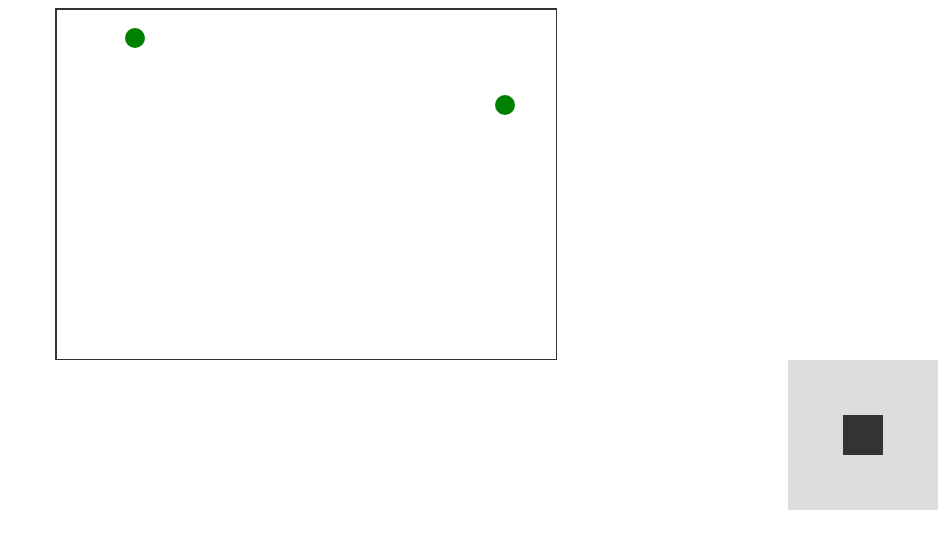
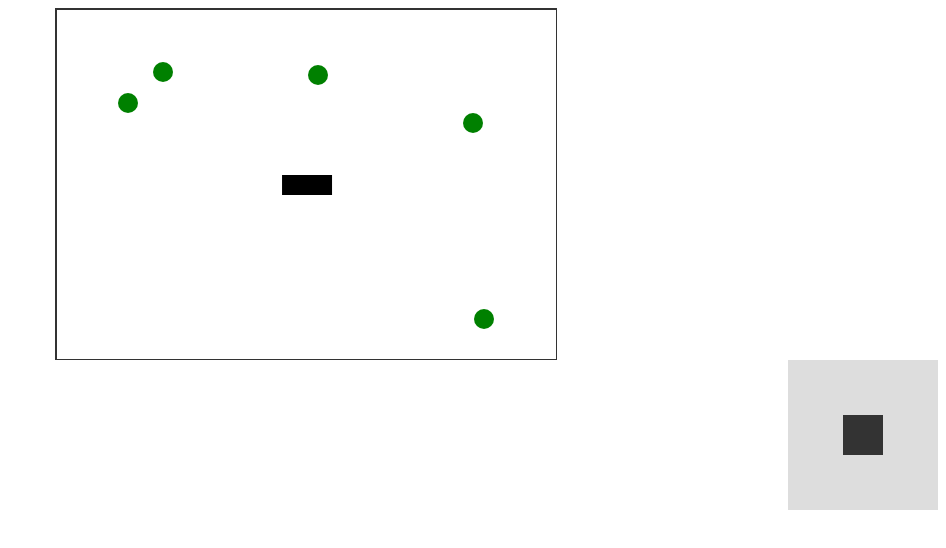
Before and after one commit to Maksym-Marko/SpaceShip, a website: page app/index.html in a window 1280 px wide. Shown: the whole page, without its empty margins (334-1280 px from the left). Drawn offline with Linux system fonts and the light colour scheme.

Commit message:
Creating stars and spaceships

```diff
--- a/app/es5/script.js
+++ b/app/es5/script.js
@@ -2,6 +2,7 @@
 
 // This feature helps to pass each property of an object
 function eachObjProps(obj, callback) {
+
 	var length,
 	    i = 0;
 
@@ -12,6 +13,14 @@ function eachObjProps(obj, callback) {
 	}
 
 	return obj;
+}
+
+// function to create a star with a random position
+function getRandomStr(min, max) {
+
+	var randomNumber = Math.floor(Math.random() * (max - min + 1)) + min;
+
+	return randomNumber;
 }
 'use strict';
 
@@ -234,14 +243,14 @@ var _createClass = function () { function defineProperties(target, props) { for
 function _classCallCheck(instance, Constructor) { if (!(instance instanceof Constructor)) { throw new TypeError("Cannot call a class as a function"); } }
 
 var DrawSpaceElements = function () {
-		function DrawSpaceElements(ctx, pos1, pos2) {
+		function DrawSpaceElements(ctx, posLeft, posTop) {
 				_classCallCheck(this, DrawSpaceElements);
 
 				this.ctx = ctx;
 
-				this.pos1 = pos1;
+				this.posLeft = posLeft;
 
-				this.pos2 = pos2;
+				this.posTop = posTop;
 
 				this.init();
 		}
@@ -252,7 +261,7 @@ var DrawSpaceElements = function () {
 
 						this.ctx.beginPath();
 
-						this.ctx.arc(this.pos1, this.pos2, 10, 0, 2 * Math.PI);
+						this.ctx.arc(this.posLeft, this.posTop, 10, 0, 2 * Math.PI);
 
 						this.ctx.fillStyle = 'green';
 
@@ -264,9 +273,92 @@ var DrawSpaceElements = function () {
 
 						this.createStar();
 				}
+		}], [{
+				key: 'createObjStar',
+				value: function createObjStar(coords, firstStar, objStars, countStars) {
+
+						// add star
+						var star = 'star' + firstStar;
+
+						objStars[star] = {
+								leftSpace: coords.leftSpace,
+								topSpace: coords.topSpace
+						};
+
+						firstStar += 1;
+
+						// delete star
+						var objStarsLength = Object.keys(objStars).length;
+
+						var numberOfDelStar = 'star' + (firstStar - countStars);
+
+						if (objStarsLength >= countStars) {
+
+								delete objStars[numberOfDelStar];
+						}
+
+						return {
+								firstStar: firstStar,
+								objStars: objStars
+						};
+				}
 		}]);
 
 		return DrawSpaceElements;
+}();
+'use strict';
+
+var _createClass = function () { function defineProperties(target, props) { for (var i = 0; i < props.length; i++) { var descriptor = props[i]; descriptor.enumerable = descriptor.enumerable || false; descriptor.configurable = true; if ("value" in descriptor) descriptor.writable = true; Object.defineProperty(target, descriptor.key, descriptor); } } return function (Constructor, protoProps, staticProps) { if (protoProps) defineProperties(Constructor.prototype, protoProps); if (staticProps) defineProperties(Constructor, staticProps); return Constructor; }; }();
+
+function _classCallCheck(instance, Constructor) { if (!(instance instanceof Constructor)) { throw new TypeError("Cannot call a class as a function"); } }
+
+var DrawShip = function () {
+		function DrawShip(ctx, posLeft, posTop, biasLeft, biasTop) {
+				_classCallCheck(this, DrawShip);
+
+				// context
+				this.ctx = ctx;
+
+				// size
+				this.shipWidth = 50;
+				this.shipHeight = 20;
+
+				// positions
+				this.posLeft = posLeft - this.shipWidth / 2;
+				this.posTop = posTop - this.shipHeight / 2;
+
+				// bias
+				this.biasLeft = biasLeft;
+				this.biasTop = biasTop;
+
+				// init
+				this.init();
+		}
+
+		_createClass(DrawShip, [{
+				key: 'createShip',
+				value: function createShip() {
+
+						var posShipLeft = 4 * (0.01 - this.biasLeft);
+						var posShipTop = 4 * (0.01 - this.biasTop);
+
+						this.ctx.beginPath();
+
+						this.ctx.rect(this.posLeft + posShipLeft, this.posTop + posShipTop, this.shipWidth, this.shipHeight);
+
+						this.ctx.fillStyle = 'black';
+
+						this.ctx.fill();
+				}
+		}, {
+				key: 'init',
+				value: function init() {
+
+						this.createShip();
+				}
+		}]);
+
+		return DrawShip;
 }();
 'use strict';
 
@@ -305,13 +397,24 @@ var FinallClass = function () {
 				this.setSizeCanvas(this.widthCanvas, this.heightCanvas);
 		}
 
-		/********************************
-  * declare a variables
-  * save a data
-  */
+		// set size canvas
 
 
 		_createClass(FinallClass, [{
+				key: 'setSizeCanvas',
+				value: function setSizeCanvas(_width, _height) {
+
+						this.canvas.width = _width;
+
+						this.canvas.height = _height;
+				}
+
+				/********************************
+    * declare a variables
+    * save a data
+    */
+
+		}, {
 				key: 'declareVariables',
 				value: function declareVariables() {
 
@@ -321,15 +424,18 @@ var FinallClass = function () {
 						// set context
 						this.ctx = this.canvas.getContext('2d');
 
-						// use to the function getRandomStr()
+						// intensity of star creation
 						this.increment = 0;
-						this.minLeft = 0;
-						this.minTop = 0;
-						this.maxLeft = this.widthCanvas;
-						this.maxTop = this.heightCanvas;
+						this.intensity = 5;
 
 						// star store
 						this.objStars = {};
+
+						// coordinates of star
+						this.coordsStar = {};
+
+						// space between
+						this.spaceBetween = 40;
 
 						// first star
 						this.firstStar = 0;
@@ -337,9 +443,9 @@ var FinallClass = function () {
 						// number of stars
 						this.countStars = 10;
 
-						// position of canvas
-						this.posCanvasLeft = 0;
-						this.posCanvasTop = 0;
+						// position of ship
+						this.posShipLeft = this.widthCanvas / 2;
+						this.posShipTop = this.heightCanvas / 2;
 				}
 
 				/********************************
@@ -354,7 +460,7 @@ var FinallClass = function () {
 				}
 
 				/********************************
-    * create stars
+    * create star obj
     */
 				// record a point in an object
 
@@ -362,79 +468,34 @@ var FinallClass = function () {
 				key: 'setObjStars',
 				value: function setObjStars(posLeft, posTop) {
 
-						// get star coordinates
-						var coords = this.getRandomStr(0.1, posLeft, posTop);
-
-						if (coords !== null) {
-
-								// add star
-								var star = 'star' + this.firstStar;
-
-								this.objStars[star] = {
-										leftSpace: coords.leftSpace,
-										topSpace: coords.topSpace
-								};
-
-								this.firstStar += 1;
-
-								// delete star
-								var objStarsLength = Object.keys(this.objStars).length;
-
-								var numberOfDelStar = 'star' + (this.firstStar - this.countStars);
-
-								if (objStarsLength >= this.countStars) {
-
-										delete this.objStars[numberOfDelStar];
-								}
-						}
-				}
-
-				// function to create a star with a random position
-
-		}, {
-				key: 'getRandomStr',
-				value: function getRandomStr(speed, posLeft, posTop) {
-
-						this.increment = this.increment + speed;
-
-						// parameters for obtaining random numbers
-						this.minLeft = parseInt(this.minLeft - posLeft);
-						this.minTop = parseInt(this.minTop - posTop);
-
-						this.maxLeft = parseInt(this.maxLeft - posLeft);
-						this.maxTop = parseInt(this.maxTop - posTop);
+						// increase count
+						this.increment = this.increment + 0.1;
 
 						// interval
-						if (this.increment >= 10) {
+						if (this.increment >= this.intensity) {
 
-								var leftSpace = Math.floor(Math.random() * (this.maxLeft - this.minLeft + 1)) + this.minLeft;
+								// set coords
+								this.coordsStar.leftSpace = getRandomStr(this.spaceBetween, this.widthCanvas - this.spaceBetween);
+								this.coordsStar.topSpace = getRandomStr(this.spaceBetween, this.heightCanvas - this.spaceBetween);
 
-								var topSpace = Math.floor(Math.random() * (this.maxTop - this.minTop + 1)) + this.minTop;
+								var _createObjStar = DrawSpaceElements.createObjStar(this.coordsStar, this.firstStar, this.objStars, this.countStars);
 
+								// save data
+								this.firstStar = _createObjStar.firstStar;
+								this.objStars = _createObjStar.objStars;
 								this.increment = 0;
-
-								return {
-										leftSpace: leftSpace,
-										topSpace: topSpace
-								};
 						}
-
-						return null;
 				}
 
 				/********************************
     * create ship
     */
 
-				// set size canvas
+		}, {
+				key: 'createShip',
+				value: function createShip(biasLeft, biasTop) {
 
-		}, {
-				key: 'setSizeCanvas',
-				value: function setSizeCanvas(_width, _height) {
-
-						this.canvas.width = _width;
-
-						this.canvas.height = _height;
+						return new DrawShip(this.ctx, this.posShipLeft, this.posShipTop, biasLeft, biasTop);
 				}
 
 				/********************************
@@ -448,17 +509,30 @@ var FinallClass = function () {
 						// this
 						var _this = this;
 
-						this.posCanvasLeft = parseInt(this.posCanvasLeft + _left);
+						// create a star coordinate object
+						this.setObjStars(_left, _top);
 
-						this.posCanvasTop = parseInt(this.posCanvasTop + _top);
-
-						// clear the context
-						this.ctx.clearRect(0, 0, this.canvas.width, this.canvas.height);
-
+						// create stars
 						eachObjProps(this.objStars, function () {
 
-								new DrawSpaceElements(_this.ctx, this.leftSpace + _this.posCanvasLeft, this.topSpace + _this.posCanvasTop);
+								this.leftSpace = this.leftSpace + _left;
+
+								this.topSpace = this.topSpace + _top;
+
+								new DrawSpaceElements(_this.ctx, this.leftSpace, this.topSpace);
 						});
+
+						// create ship
+						this.createShip(_left, _top);
+				}
+
+				// clean the canvas
+
+		}, {
+				key: 'cleanCanvas',
+				value: function cleanCanvas() {
+
+						this.ctx.clearRect(0, 0, this.canvas.width, this.canvas.height);
 				}
 		}]);
 
@@ -494,10 +568,9 @@ function run() {
 
 	// return speed movement canvas
 	var speed = instanceManegement.speedCanvasMovement();
-	//console.log( speed );
 
-	// basic position the canvas
-	newInstance.setObjStars(speed.speedLeft, speed.speedTop);
+	// clean canvas rect
+	newInstance.cleanCanvas();
 
 	// movement space
 	newInstance.movementSpace(speed.speedLeft, speed.speedTop);
--- a/app/index.html
+++ b/app/index.html
@@ -2,7 +2,7 @@
 <html>
 	<head>
 		<meta charset="UTF-8">
-		<title>Space Fly</title>
+		<title>Spaceship</title>
 		<style>
 			.mx-screen{
 				width: 500px;
--- a/app/js/index.js
+++ b/app/js/index.js
@@ -33,10 +33,9 @@ function run(){
 
 	// return speed movement canvas
 	let speed 			= instanceManegement.speedCanvasMovement();
-	//console.log( speed );
 
-	// basic position the canvas
-	newInstance.setObjStars( speed.speedLeft, speed.speedTop );
+	// clean canvas rect
+	newInstance.cleanCanvas();
 
 	// movement space
 	newInstance.movementSpace( speed.speedLeft, speed.speedTop );
--- a/gulpfile.js
+++ b/gulpfile.js
@@ -24,6 +24,7 @@ gulp.task('goBabel', () =>
     		'app/js/inc/helpers.js',
     		'app/js/inc/Management.js',
     		'app/js/inc/DrawElementInCanvas.js',
+    		'app/js/inc/DrawShip.js',
     		'app/js/inc/FinallClass.js',
     		'app/js/index.js'
     	] )
```
Also changed, not shown: app/js/inc/DrawElementInCanvas.js (+33 -4 lines), app/js/inc/DrawShip.js (+46 -0 lines), app/js/inc/FinallClass.js (+54 -74 lines), app/js/inc/helpers.js (+11 -0 lines), demo/assets/js/script-debug.js (+158 -86 lines), build/assets/js/script-debug.js, build/assets/js/script.min.js, demo/assets/js/script.min.js.
